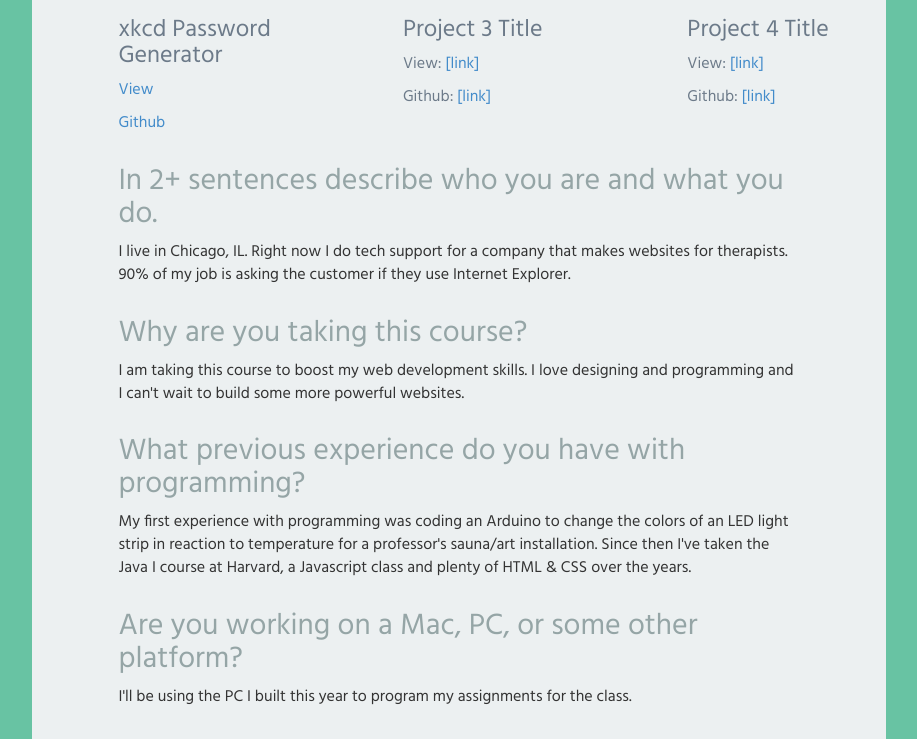
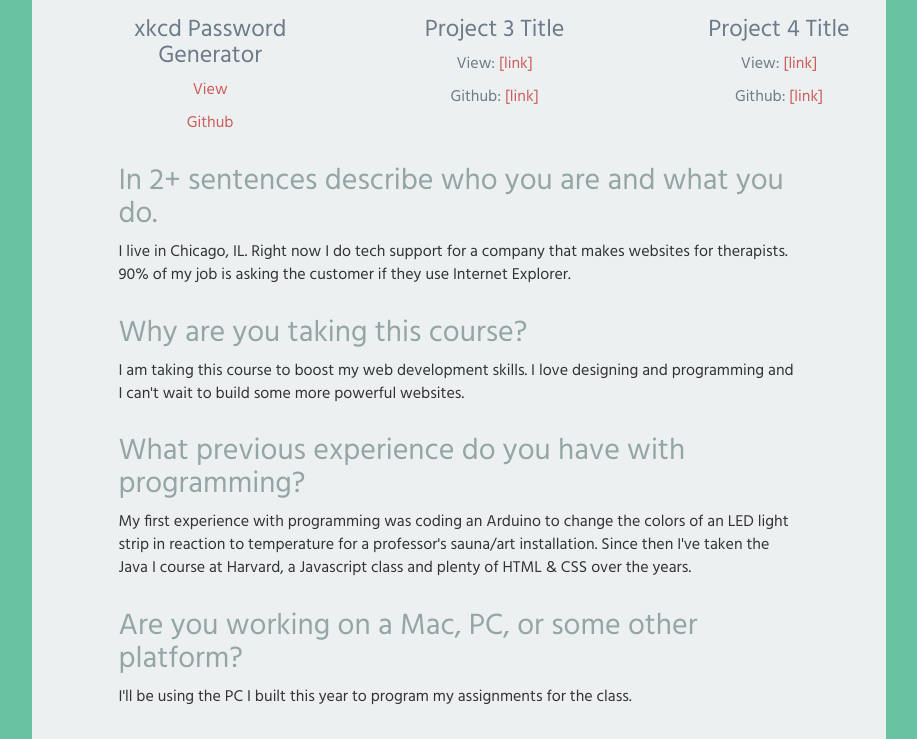
Before and after one commit to apradhn/p1, a plain HTML site: page index.html in a window 1280 px wide. Shown: the part 361-1100 px from the top of the page, without its empty margins (181-1098 px from the left). Drawn offline with Linux system fonts and the light colour scheme.

Commit message:
minor style tweaks

```diff
--- a/css/style.css
+++ b/css/style.css
@@ -32,3 +32,16 @@ p {
 .project, .subtitle {
 	color: #6C7A89;
 }
+
+.project {
+	text-align: center;
+}
+
+a {
+	color: #CD5C5C;
+	text-decoration: none;
+}
+
+a:hover, a:focus, a:active {
+	color: #963939;
+}
```
